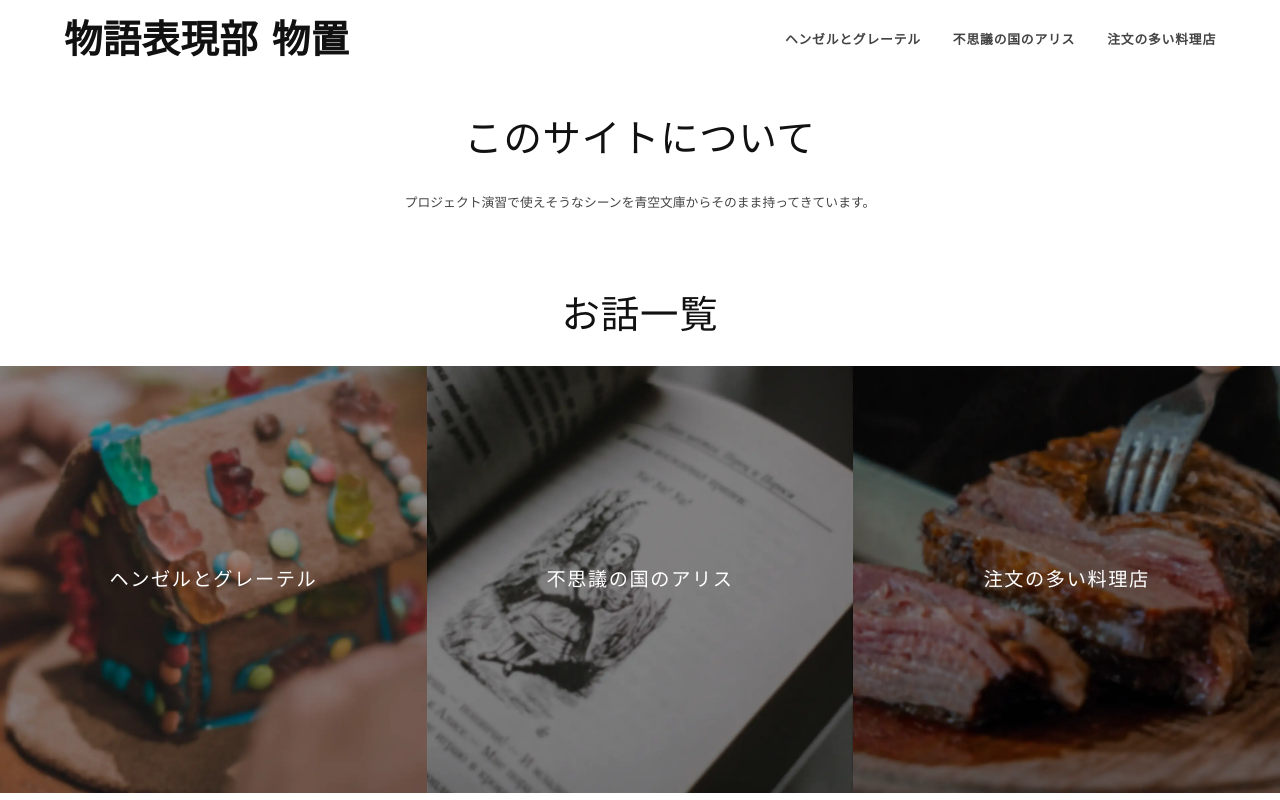
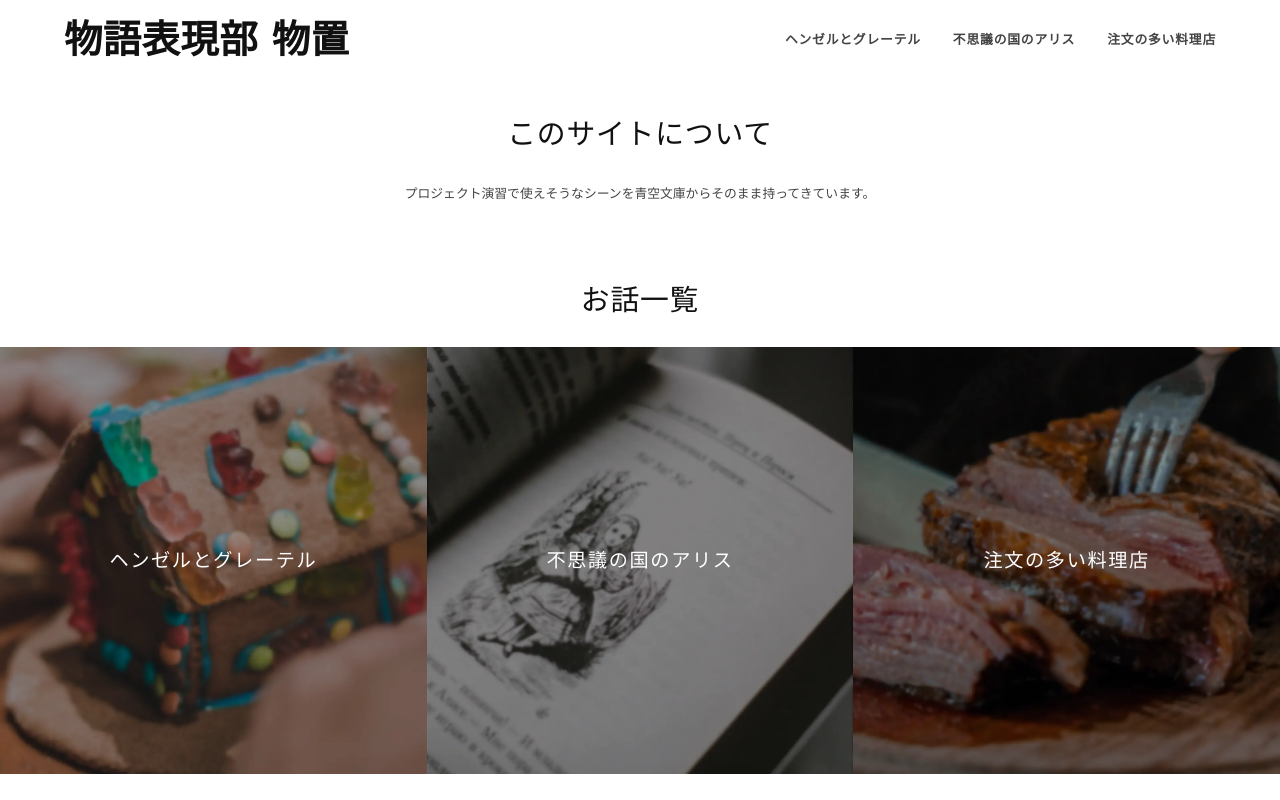
Before and after one commit to storyexpression/storyexpression.github.io, a plain HTML site: page index.html in a window 1280 px wide. Shown: the top 800 px of the page. Drawn offline with nearby package versions, Linux system fonts and the light colour scheme; a script that the page names is missing.

Commit message:
Add files via upload

```diff
--- a/assets/css/style.css
+++ b/assets/css/style.css
@@ -277,7 +277,7 @@ main section {
 }
 
 main section h2 {
-  font-size: 4.8rem;
+  font-size: 3.6rem;
   margin-bottom: 4rem;
 }
 
```
